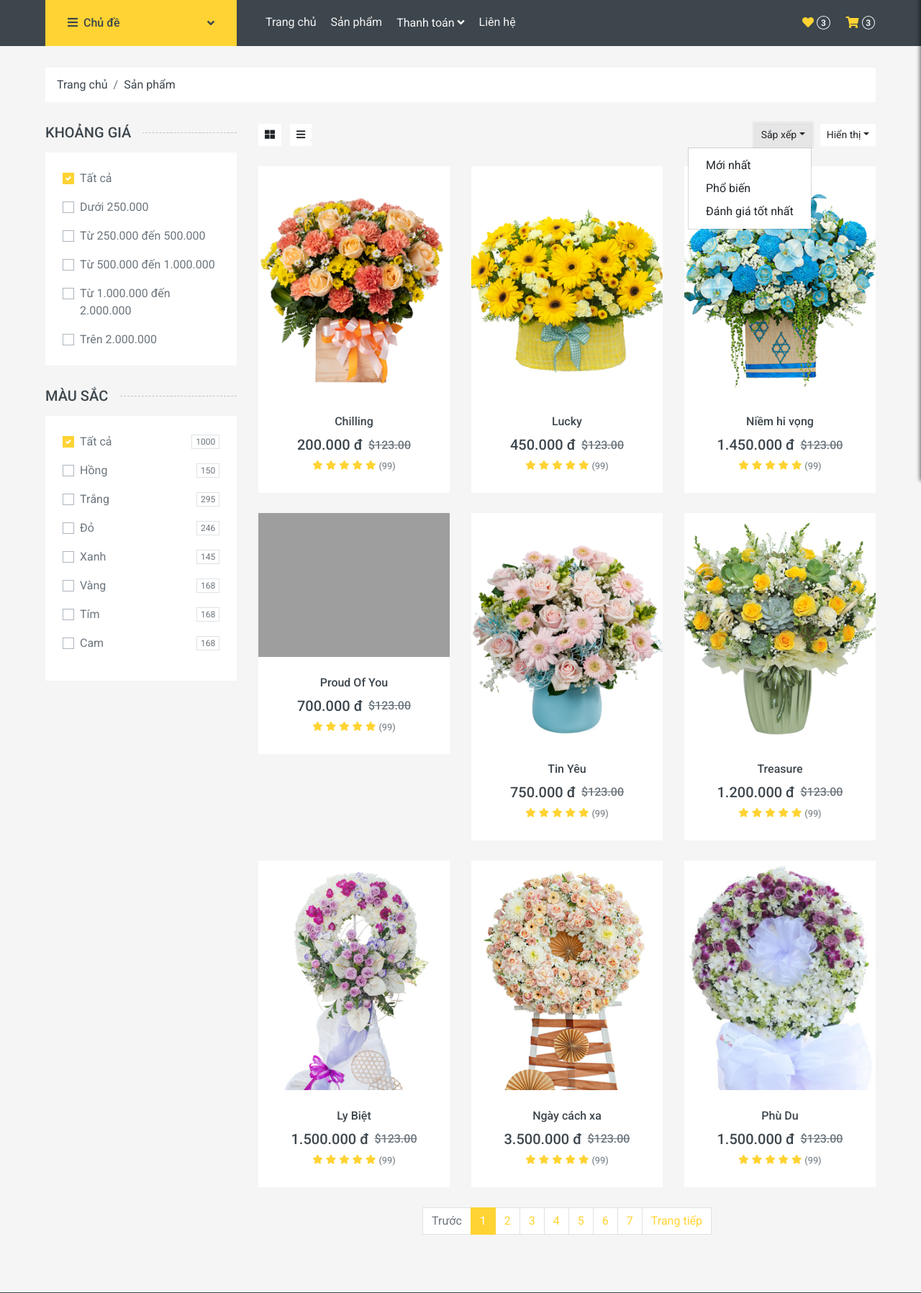
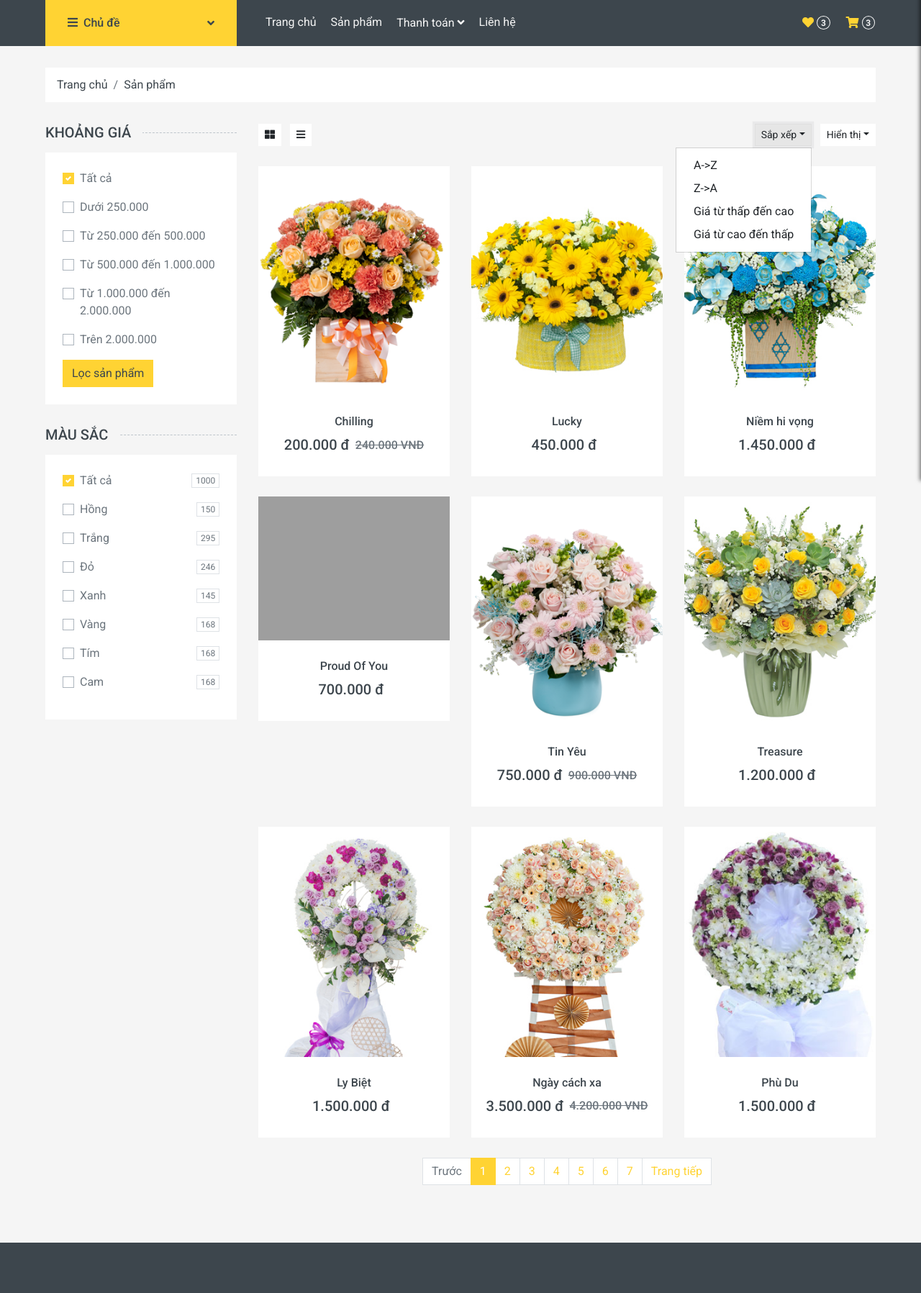
Before and after one commit to quangkuong1109/web_ban_hoa, a PHP site: page /shop.php in a window 1280 px wide, after a click on "Sắp xếp". Shown: the part 132-1929 px from the top of the page at 72% size. Run offline with PHP 8.4, Linux system fonts and the light colour scheme; data comes from the database, SQL or seed files in the repository; some libraries are stand-ins or nearby versions; grey boxes are pictures that could not be loaded.

Commit message:
Có giảm giá

```diff
--- a/shop.php
+++ b/shop.php
@@ -21,7 +21,7 @@
     <div class="row px-xl-5">
         <!-- Shop Sidebar Start -->
         <div class="col-lg-3 col-md-4">
-            <!-- Lọc Giá -->
+            <!-- Price Start -->
             <h5 class="section-title position-relative text-uppercase mb-3"><span class="bg-secondary pr-3">Khoảng giá</span></h5>
             <div class="bg-light p-4 mb-30">
                 <form id="price-filter-form">
@@ -49,30 +49,11 @@
                         <input type="radio" class="custom-control-input" name="price-range" value="2000000-" id="price-5">
                         <label class="custom-control-label" for="price-5">Trên 2.000.000</label>
                     </div>
+                    <!-- Nút lọc -->
+                    <button type="submit" class="btn btn-primary mt-3">Lọc sản phẩm</button>
                 </form>
             </div>
-
-            <script>
-                document.querySelectorAll('input[name="price-range"]').forEach(function(radio) {
-                    radio.addEventListener('change', function() {
-                        const priceRange = this.value;
-                        fetchProducts(priceRange);
-                    });
-                });
-
-                function fetchProducts(priceRange) {
-                    const xhr = new XMLHttpRequest();
-                    xhr.open("GET", `xu_ly_chuc_nang/loc_gia.php?price_range=${priceRange}`, true);
-                    xhr.onload = function() {
-                        if (xhr.status === 200) {
-                            document.getElementById('product-list').innerHTML = xhr.responseText;
-                        }
-                    };
-                    xhr.send();
-                }
-            </script>
-
-            <!-- Lọc Giá -->
+            <!-- Price End -->
 
 
             <!-- Color Start -->
@@ -139,9 +120,11 @@
                             <div class="btn-group">
                                 <button type="button" class="btn btn-sm btn-light dropdown-toggle" data-toggle="dropdown">Sắp xếp</button>
                                 <div class="dropdown-menu dropdown-menu-right">
-                                    <a class="dropdown-item" href="#">Mới nhất</a>
-                                    <a class="dropdown-item" href="#">Phổ biến</a>
-                                    <a class="dropdown-item" href="#">Đánh giá tốt nhất</a>
+                                    <a class="dropdown-item" href="#">A->Z</a>
+                                    <a class="dropdown-item" href="#">Z->A</a>
+                                    <a class="dropdown-item" href="#">Giá từ thấp đến cao</a>
+                                    <a class="dropdown-item" href="#">Giá từ cao đến thấp</a>
+
                                 </div>
                             </div>
                             <div class="btn-group ml-2">
@@ -157,7 +140,7 @@
                 </div>
 
                 <?php
-                require_once('database_connect/db_connect.php'); //lệnh lấy kết nối database
+                require_once('database_connect/db_connect.php'); // Lệnh lấy kết nối database
 
                 // Số sản phẩm trên mỗi trang
                 $productsPerPage = 9;
@@ -188,7 +171,6 @@
                 // Đóng kết nối
                 mysqli_close($conn);
 
-
                 // Hiển thị kết quả (tùy chỉnh cách bạn hiển thị)
                 foreach ($products as $product) {
                 ?>
@@ -211,22 +193,28 @@
                                 <a class="h6 text-decoration-none text-truncate" href=""><?php echo $product['TenSanPham']; ?></a>
                                 <div class="d-flex align-items-center justify-content-center mt-2">
                                     <h5><?php echo number_format($product['Gia'], 0, ',', '.') . " đ"; ?></h5>
-                                    <h6 class="text-muted ml-2"><del>$123.00</del></h6>
-                                </div>
-                                <div class="d-flex align-items-center justify-content-center mb-1">
-                                    <small class="fa fa-star text-primary mr-1"></small>
-                                    <small class="fa fa-star text-primary mr-1"></small>
-                                    <small class="fa fa-star text-primary mr-1"></small>
-                                    <small class="fa fa-star text-primary mr-1"></small>
-                                    <small class="fa fa-star text-primary mr-1"></small>
-                                    <small>(99)</small>
+                                    <h6 class="text-muted ml-2">
+                                        <?php
+                                        // Kiểm tra giảm giá và hiển thị giá chưa giảm nếu có
+                                        if ($product['GiamGia'] == 20) {
+                                            $giachuagiam = $product['Gia'] + (0.20 * $product['Gia']); // Tính giá với giảm giá 20%
+                                            echo "<del>" . number_format($giachuagiam, 0, ',', '.') . " VNĐ</del>";
+                                        } elseif ($product['GiamGia'] == 50) {
+                                            $giachuagiam = $product['Gia'] + (1 * $product['Gia']); // Tính giá với giảm giá 50%
+                                            echo "<del>" . number_format($giachuagiam, 0, ',', '.') . " VNĐ</del>";
+                                        }
+                                        // Nếu GiamGia = 0, không hiển thị thẻ <del>
+                                        ?>
+                                    </h6>
                                 </div>
                             </div>
                         </div>
                     </div>
+
                 <?php
                 }
                 ?>
+
                 <!-- Thêm phần điều hướng trang ở đây -->
                 <div class="col-12">
                     <nav>
```
